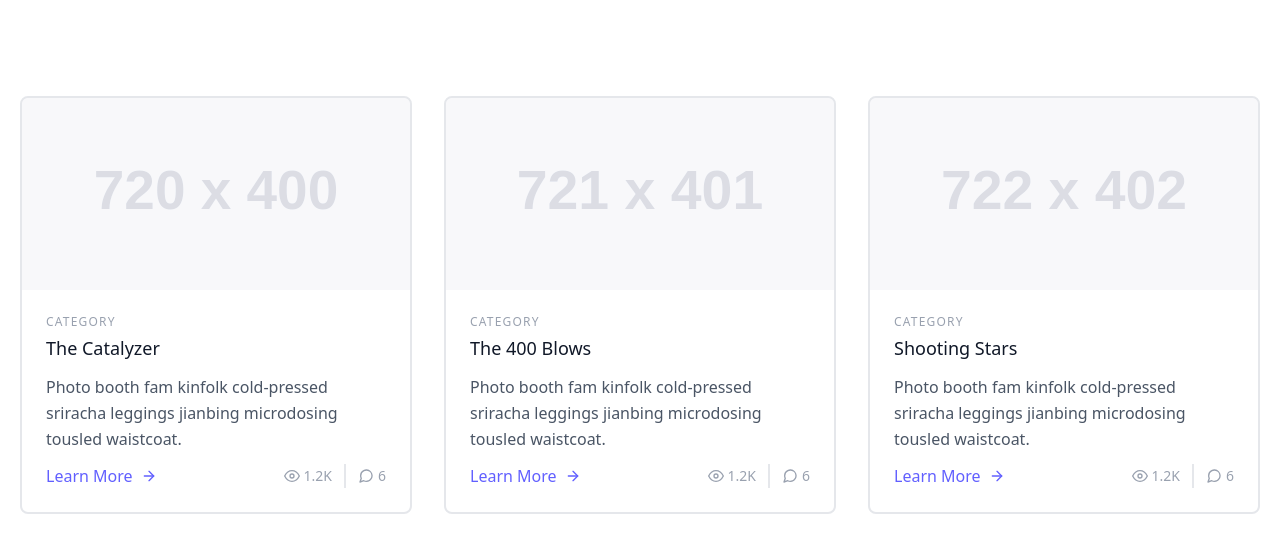
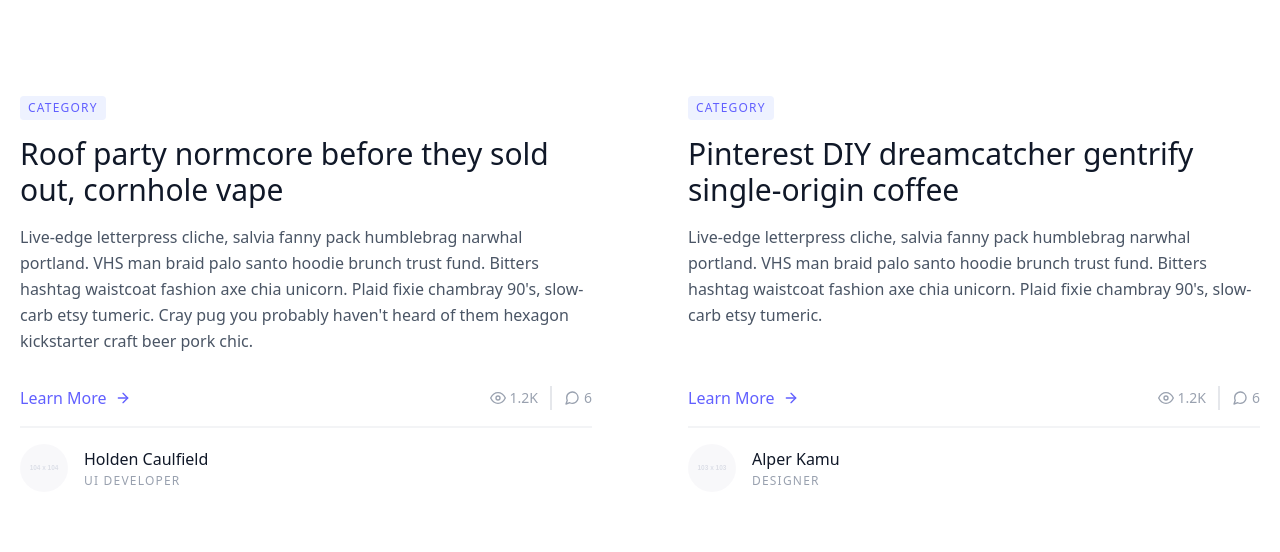
Before and after one commit to ghostborn/tailwindcss-project, a Vue app: page / in a window 1280 px wide. Shown: the top 552 px of the page. Built offline with nearby package versions, Linux system fonts and the light colour scheme.

Commit message:
code commit

```diff
--- a/src/App.vue
+++ b/src/App.vue
@@ -1,6 +1,7 @@
 <script setup>
 import HelloWorld from './components/HelloWorld.vue'
 import Blog1 from './components/Blog1.vue'
+import Blog2 from "./components/Blog2.vue";
 </script>
 
 <template>
@@ -15,7 +16,7 @@
   <!-- <HelloWorld msg="Vite + Vue" /> -->
 
 
-   <Blog1 />
+   <Blog2 />
 </template>
 
 <style scoped>
--- /dev/null
+++ b/src/components/Blog2.vue
@@ -0,0 +1,79 @@
+<template>
+  <section class="text-gray-600 body-font overflow-hidden">
+    <div class="container px-5 py-24 mx-auto">
+      <div class="flex flex-wrap -m-12">
+        <div class="p-12 md:w-1/2 flex flex-col items-start">
+          <span class="inline-block py-1 px-2 rounded bg-indigo-50 text-indigo-500 text-xs font-medium tracking-widest">CATEGORY</span>
+          <h2 class="sm:text-3xl text-2xl title-font font-medium text-gray-900 mt-4 mb-4">Roof party normcore before they sold out, cornhole vape</h2>
+          <p class="leading-relaxed mb-8">
+            Live-edge letterpress cliche, salvia fanny pack humblebrag narwhal portland. VHS man braid palo santo hoodie brunch trust fund. Bitters hashtag waistcoat fashion axe chia unicorn. Plaid fixie chambray 90's, slow-carb etsy tumeric. Cray pug you probably haven't heard of them hexagon kickstarter craft beer pork chic.
+          </p>
+          <div class="flex items-center flex-wrap pb-4 mb-4 border-b-2 border-gray-100 mt-auto w-full">
+            <a class="text-indigo-500 inline-flex items-center">Learn More
+              <svg class="w-4 h-4 ml-2" viewBox="0 0 24 24" stroke="currentColor" stroke-width="2" fill="none" stroke-linecap="round" stroke-linejoin="round">
+                <path d="M5 12h14"></path>
+                <path d="M12 5l7 7-7 7"></path>
+              </svg>
+            </a>
+            <span class="text-gray-400 mr-3 inline-flex items-center ml-auto leading-none text-sm pr-3 py-1 border-r-2 border-gray-200">
+              <svg class="w-4 h-4 mr-1" stroke="currentColor" stroke-width="2" fill="none" stroke-linecap="round" stroke-linejoin="round" viewBox="0 0 24 24">
+                <path d="M1 12s4-8 11-8 11 8 11 8-4 8-11 8-11-8-11-8z"></path>
+                <circle cx="12" cy="12" r="3"></circle>
+              </svg>1.2K
+            </span>
+            <span class="text-gray-400 inline-flex items-center leading-none text-sm">
+              <svg class="w-4 h-4 mr-1" stroke="currentColor" stroke-width="2" fill="none" stroke-linecap="round" stroke-linejoin="round" viewBox="0 0 24 24">
+                <path d="M21 11.5a8.38 8.38 0 01-.9 3.8 8.5 8.5 0 01-7.6 4.7 8.38 8.38 0 01-3.8-.9L3 21l1.9-5.7a8.38 8.38 0 01-.9-3.8 8.5 8.5 0 014.7-7.6 8.38 8.38 0 013.8-.9h.5a8.48 8.48 0 018 8v.5z"></path>
+              </svg>6
+            </span>
+          </div>
+          <a class="inline-flex items-center">
+            <img alt="blog" src="https://dummyimage.com/104x104" class="w-12 h-12 rounded-full flex-shrink-0 object-cover object-center">
+            <span class="flex-grow flex flex-col pl-4">
+              <span class="title-font font-medium text-gray-900">Holden Caulfield</span>
+              <span class="text-gray-400 text-xs tracking-widest mt-0.5">UI DEVELOPER</span>
+            </span>
+          </a>
+        </div>
+        <div class="p-12 md:w-1/2 flex flex-col items-start">
+          <span class="inline-block py-1 px-2 rounded bg-indigo-50 text-indigo-500 text-xs font-medium tracking-widest">CATEGORY</span>
+          <h2 class="sm:text-3xl text-2xl title-font font-medium text-gray-900 mt-4 mb-4">Pinterest DIY dreamcatcher gentrify single-origin coffee</h2>
+          <p class="leading-relaxed mb-8">Live-edge letterpress cliche, salvia fanny pack humblebrag narwhal portland. VHS man braid palo santo hoodie brunch trust fund. Bitters hashtag waistcoat fashion axe chia unicorn. Plaid fixie chambray 90's, slow-carb etsy tumeric.</p>
+          <div class="flex items-center flex-wrap pb-4 mb-4 border-b-2 border-gray-100 mt-auto w-full">
+            <a class="text-indigo-500 inline-flex items-center">Learn More
+              <svg class="w-4 h-4 ml-2" viewBox="0 0 24 24" stroke="currentColor" stroke-width="2" fill="none" stroke-linecap="round" stroke-linejoin="round">
+                <path d="M5 12h14"></path>
+                <path d="M12 5l7 7-7 7"></path>
+              </svg>
+            </a>
+            <span class="text-gray-400 mr-3 inline-flex items-center ml-auto leading-none text-sm pr-3 py-1 border-r-2 border-gray-200">
+              <svg class="w-4 h-4 mr-1" stroke="currentColor" stroke-width="2" fill="none" stroke-linecap="round" stroke-linejoin="round" viewBox="0 0 24 24">
+                <path d="M1 12s4-8 11-8 11 8 11 8-4 8-11 8-11-8-11-8z"></path>
+                <circle cx="12" cy="12" r="3"></circle>
+              </svg>1.2K
+            </span>
+            <span class="text-gray-400 inline-flex items-center leading-none text-sm">
+              <svg class="w-4 h-4 mr-1" stroke="currentColor" stroke-width="2" fill="none" stroke-linecap="round" stroke-linejoin="round" viewBox="0 0 24 24">
+                <path d="M21 11.5a8.38 8.38 0 01-.9 3.8 8.5 8.5 0 01-7.6 4.7 8.38 8.38 0 01-3.8-.9L3 21l1.9-5.7a8.38 8.38 0 01-.9-3.8 8.5 8.5 0 014.7-7.6 8.38 8.38 0 013.8-.9h.5a8.48 8.48 0 018 8v.5z"></path>
+              </svg>6
+            </span>
+          </div>
+          <a class="inline-flex items-center">
+            <img alt="blog" src="https://dummyimage.com/103x103" class="w-12 h-12 rounded-full flex-shrink-0 object-cover object-center">
+            <span class="flex-grow flex flex-col pl-4">
+            <span class="title-font font-medium text-gray-900">Alper Kamu</span>
+            <span class="text-gray-400 text-xs tracking-widest mt-0.5">DESIGNER</span>
+          </span>
+          </a>
+        </div>
+
+      </div>
+    </div>
+  </section>
+</template>
+
+<script setup lang='ts'>
+</script>
+
+<style scoped>
+</style>
```
